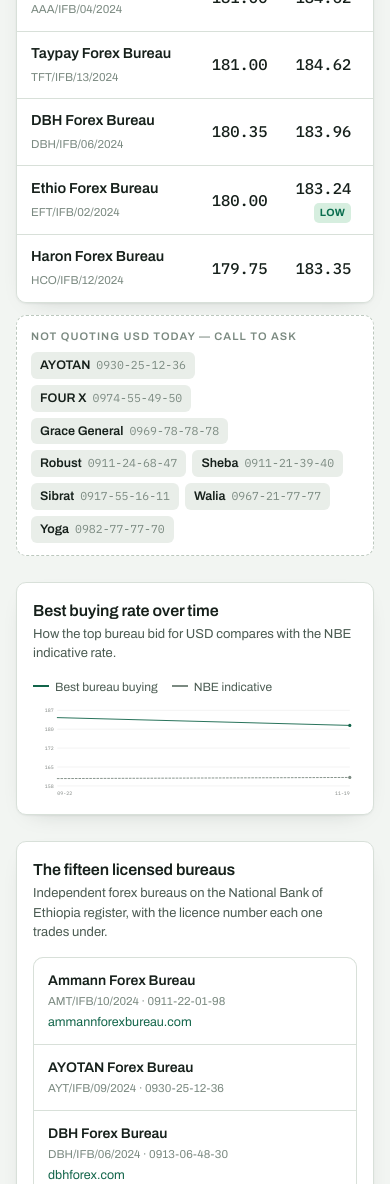
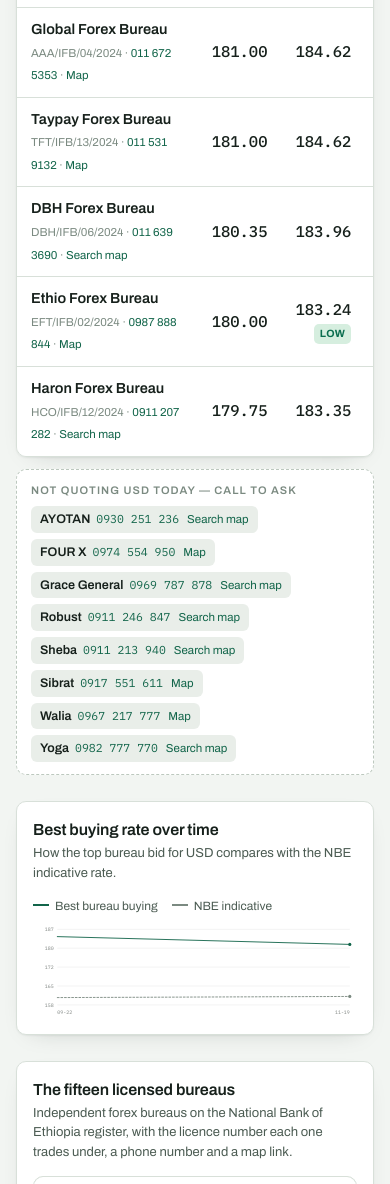
Before and after one commit to Bell-wiz/addis_forex, a plain HTML site: page index.html in a window 390 px wide. Shown: the part 816-2000 px from the top of the page. Drawn offline with Linux system fonts and the light colour scheme.

Commit message:
Add office phone, address and map link for each bureau
Phones and map links come from each bureau's own site or Google Maps
listing where available; otherwise the NBE register phone and a Google
Maps search link. rates.json is unchanged.

Co-Authored-By: Claude Opus 5.5 <noreply@anthropic.com>

```diff
--- a/index.html
+++ b/index.html
@@ -256,6 +256,11 @@
   .dir .l { font-size: 11.5px; color: var(--ink-3); margin-top: 2px; }
   .dir a { color: var(--accent); text-decoration: none; font-size: 12.5px; }
   .dir a:hover { text-decoration: underline; }
+  .dir .addr { font-size: 12.5px; color: var(--ink-2); margin-top: 4px; }
+  .dir .links { display: flex; flex-wrap: wrap; gap: 4px 12px; margin-top: 6px; }
+  .bmeta a, .silent li a { color: var(--accent); text-decoration: none; }
+  .bmeta a:hover, .silent li a:hover { text-decoration: underline; }
+  .silent li a.mp { font-family: inherit; margin-left: 8px; font-size: 11.5px; }
 
   footer.note { margin-top: 30px; font-size: 12px; color: var(--ink-3); line-height: 1.7; }
   footer.note strong { color: var(--ink-2); font-weight: 600; }
@@ -355,13 +360,14 @@
 
   <section class="panel">
     <h2>The fifteen licensed bureaus</h2>
-    <p class="lede">Independent forex bureaus on the National Bank of Ethiopia register, with the licence number each one trades under.</p>
+    <p class="lede">Independent forex bureaus on the National Bank of Ethiopia register, with the licence number each one trades under, a phone number and a map link.</p>
     <div class="dir" id="dir"></div>
   </section>
 
   <footer class="note">
     <strong>Reading the board.</strong> Buying is what the bureau pays you for foreign cash; selling is what it charges you. Rates are per one unit of currency, in birr. Some bureaus quote a selling rate that excludes a service fee of up to 2 percent &mdash; confirm the all-in figure at the counter before you transact.<br>
-    <strong>Sources.</strong> Bureau rates are read from each bureau&rsquo;s own published board where it has one, and entered by hand otherwise. The NBE indicative rate is the weighted average of the previous business day&rsquo;s interbank transactions and is a reference, not a price anyone is obliged to offer.
+    <strong>Sources.</strong> Bureau rates are read from each bureau&rsquo;s own published board where it has one, and entered by hand otherwise. The NBE indicative rate is the weighted average of the previous business day&rsquo;s interbank transactions and is a reference, not a price anyone is obliged to offer.<br>
+    <strong>Contacts.</strong> Phone numbers and map links come from each bureau&rsquo;s own website or Google Maps listing. Where neither gave one, the phone is the contact number on the NBE register. &ldquo;Search map&rdquo; runs a Google Maps search on the bureau&rsquo;s name and area, because no pinned listing for that office was found.
   </footer>
 </div>
 
@@ -380,23 +386,26 @@
     { code: "CNY", name: "Yuan" }
   ];
 
-  // Public register data (National Bank of Ethiopia, Independent Forex Bureaus).
+  // Licence data: National Bank of Ethiopia register of independent forex bureaus.
+  // Contacts (checked 19 Nov 2026): phone and map from the bureau's own website or its
+  // Google Maps listing; where neither had one, the phone is the NBE register contact
+  // and the map link is a Google Maps search (no confirmed location).
   var BUREAUS = [
-    { slug: "ammann",  name: "Ammann Forex Bureau",        lic: "AMT/IFB/10/2024", phone: "0911-22-01-98", site: "ammannforexbureau.com" },
-    { slug: "ayotan",  name: "AYOTAN Forex Bureau",        lic: "AYT/IFB/09/2024", phone: "0930-25-12-36", site: "" },
-    { slug: "dbh",     name: "DBH Forex Bureau",           lic: "DBH/IFB/06/2024", phone: "0913-06-48-30", site: "dbhforex.com" },
-    { slug: "ethio",   name: "Ethio Forex Bureau",         lic: "EFT/IFB/02/2024", phone: "0911-23-39-88", site: "" },
-    { slug: "fourx",   name: "FOUR X Forex Bureau",        lic: "DFI/IFB/03/2024", phone: "0974-55-49-50", site: "" },
-    { slug: "global",  name: "Global Forex Bureau",        lic: "AAA/IFB/04/2024", phone: "0911-22-32-68", site: "" },
-    { slug: "grace",   name: "Grace General Forex Bureau", lic: "GGT/IFB/14/2026", phone: "0969-78-78-78", site: "" },
-    { slug: "haron",   name: "Haron Forex Bureau",         lic: "HCO/IFB/12/2024", phone: "0911-20-72-82", site: "haronforex.com" },
-    { slug: "robust",  name: "Robust Forex Bureau",        lic: "RBG/IFB/01/2024", phone: "0911-24-68-47", site: "" },
-    { slug: "rooha",   name: "Rooha Forex Bureau",         lic: "RFT/IFB/07/2024", phone: "0915-99-00-07", site: "roohaforex.net" },
-    { slug: "sheba",   name: "Sheba Forex Bureau",         lic: "SFB/IFB/11/2024", phone: "0911-21-39-40", site: "" },
-    { slug: "sibrat",  name: "Sibrat Forex Bureau",        lic: "SIT/IFB/08/2024", phone: "0917-55-16-11", site: "" },
-    { slug: "taypay",  name: "Taypay Forex Bureau",        lic: "TFT/IFB/13/2024", phone: "0915-75-20-67", site: "" },
-    { slug: "walia",   name: "Walia Forex Bureau",         lic: "WFT/IFB/16/2026", phone: "0967-21-77-77", site: "" },
-    { slug: "yoga",    name: "Yoga Forex Bureau",          lic: "YOT/IFB/05/2024", phone: "0982-77-77-70", site: "" }
+    { slug: "ammann", name: "Ammann Forex Bureau", lic: "AMT/IFB/10/2024", phone: "0908 251 111", tel: "+251908251111", phoneSrc: "bureau site", addr: "Beherawi branch, National Theatre area, Churchill Ave", map: "https://maps.google.com/?q=9.0157,38.7525", site: "ammannforexbureau.com" },
+    { slug: "ayotan", name: "AYOTAN Forex Bureau", lic: "AYT/IFB/09/2024", phone: "0930 251 236", tel: "+251930251236", phoneSrc: "NBE register", addr: "", map: "https://www.google.com/maps/search/?api=1&query=AYOTAN%20Forex%20Bureau%2C%20Addis%20Ababa", site: "" },
+    { slug: "dbh", name: "DBH Forex Bureau", lic: "DBH/IFB/06/2024", phone: "011 639 3690", tel: "+251116393690", phoneSrc: "bureau site", addr: "Gumsa Tower, Bole Michael", map: "https://www.google.com/maps/search/?api=1&query=DBH%20Forex%20Bureau%2C%20Gumsa%20Tower%2C%20Bole%20Michael%2C%20Addis%20Ababa", site: "dbhforex.com" },
+    { slug: "ethio", name: "Ethio Forex Bureau", lic: "EFT/IFB/02/2024", phone: "0987 888 844", tel: "+251987888844", phoneSrc: "bureau site", addr: "Ethiopia Hotel branch, Yohannes St", map: "https://maps.app.goo.gl/3j6NTAQZ67rn9Dtz8", site: "ethioforextrading.com" },
+    { slug: "fourx", name: "FOUR X Forex Bureau", lic: "DFI/IFB/03/2024", phone: "0974 554 950", tel: "+251974554950", phoneSrc: "NBE register and Google listing", addr: "First floor, Ramada Hotel, Africa Ave", map: "https://www.google.com/maps/search/?api=1&query=4X%20Bureau%20De%20Change&query_place_id=ChIJ3adbbACFSxYR5hnYAtVwQls", site: "" },
+    { slug: "global", name: "Global Forex Bureau", lic: "AAA/IFB/04/2024", phone: "011 672 5353", tel: "+251116725353", phoneSrc: "bureau site", addr: "Berhane Adere Mall, Bole Medhanialem", map: "https://www.google.com/maps/search/?api=1&query=Global%20Forex%20Bureau%20Addis&query_place_id=ChIJnSUOuLiFSxYRIuTHZfj6bZY", site: "globalforexet.com" },
+    { slug: "grace", name: "Grace General Forex Bureau", lic: "GGT/IFB/14/2026", phone: "0969 787 878", tel: "+251969787878", phoneSrc: "NBE register", addr: "", map: "https://www.google.com/maps/search/?api=1&query=Grace%20General%20Forex%20Bureau%2C%20Addis%20Ababa", site: "" },
+    { slug: "haron", name: "Haron Forex Bureau", lic: "HCO/IFB/12/2024", phone: "0911 207 282", tel: "+251911207282", phoneSrc: "bureau site", addr: "Haron Tower", map: "https://www.google.com/maps/search/?api=1&query=Haron%20Forex%20Bureau%2C%20Haron%20Tower%2C%20Addis%20Ababa", site: "haronforex.com" },
+    { slug: "robust", name: "Robust Forex Bureau", lic: "RBG/IFB/01/2024", phone: "0911 246 847", tel: "+251911246847", phoneSrc: "NBE register", addr: "Near Saromaria Hotel, Bole Medhanialem", map: "https://www.google.com/maps/search/?api=1&query=Robust%20Forex%20Bureau%2C%20Saromaria%20Hotel%2C%20Bole%20Medhanialem%2C%20Addis%20Ababa", site: "" },
+    { slug: "rooha", name: "Rooha Forex Bureau", lic: "RFT/IFB/07/2024", phone: "0960 444 333", tel: "+251960444333", phoneSrc: "bureau site", addr: "Kasanchis (head office)", map: "https://www.google.com/maps/search/?api=1&query=Rooha%20Forex%20Bureau&query_place_id=ChIJS9z9egCFSxYRgm9Nzq7BaH4", site: "roohaforex.net" },
+    { slug: "sheba", name: "Sheba Forex Bureau", lic: "SFB/IFB/11/2024", phone: "0911 213 940", tel: "+251911213940", phoneSrc: "NBE register", addr: "", map: "https://www.google.com/maps/search/?api=1&query=Sheba%20Forex%20Bureau%2C%20Addis%20Ababa", site: "" },
+    { slug: "sibrat", name: "Sibrat Forex Bureau", lic: "SIT/IFB/08/2024", phone: "0917 551 611", tel: "+251917551611", phoneSrc: "NBE register and Google listing", addr: "Airport Rd, Bole", map: "https://www.google.com/maps/search/?api=1&query=Sibrat%20Forex%20Bureau&query_place_id=ChIJa7G9dl6FSxYRK2Hzd8Rb1A0", site: "" },
+    { slug: "taypay", name: "Taypay Forex Bureau", lic: "TFT/IFB/13/2024", phone: "011 531 9132", tel: "+251115319132", phoneSrc: "bureau site", addr: "Stadium branch", map: "https://maps.app.goo.gl/KES3uhmRn46s1n7K7", site: "taypayforexbureau.com" },
+    { slug: "walia", name: "Walia Forex Bureau", lic: "WFT/IFB/16/2026", phone: "0967 217 777", tel: "+251967217777", phoneSrc: "bureau site", addr: "Head office", map: "https://maps.app.goo.gl/WRjoNkT1CADd6QXU7", site: "waliaforexet.com" },
+    { slug: "yoga", name: "Yoga Forex Bureau", lic: "YOT/IFB/05/2024", phone: "0982 777 770", tel: "+251982777770", phoneSrc: "NBE register", addr: "Next to the EU office", map: "https://www.google.com/maps/search/?api=1&query=Yoga%20Forex%20Bureau%2C%20EU%20Delegation%2C%20Addis%20Ababa", site: "" }
   ];
   var BY_SLUG = {};
   BUREAUS.forEach(function (b) { BY_SLUG[b.slug] = b; });
@@ -436,6 +445,20 @@
     if (cls) e.className = cls;
     if (text !== undefined && text !== null) e.textContent = text;
     return e;
+  }
+
+  function telLink(b, cls) {
+    var a = el("a", cls || null, b.phone);
+    a.href = "tel:" + b.tel;
+    a.title = "Call " + b.name + (b.phoneSrc === "NBE register" ? " (number from the NBE register)" : "");
+    return a;
+  }
+  function mapLink(b, cls) {
+    var search = b.map.indexOf("/maps/search/") >= 0 && b.map.indexOf("query_place_id") < 0;
+    var a = el("a", cls || null, search ? "Search map" : "Map");
+    a.href = b.map; a.target = "_blank"; a.rel = "noopener";
+    a.title = search ? "Search Google Maps for " + b.name + (b.addr ? ", " + b.addr : "") + " (no pinned listing found)" : b.name + (b.addr ? ", " + b.addr : "");
+    return a;
   }
 
   function quotesFor(day, ccy) {
@@ -547,7 +570,11 @@
     silent.forEach(function (r) {
       var li = el("li");
       li.appendChild(el("b", null, r.name.replace(" Forex Bureau", "")));
-      li.appendChild(el("span", null, BY_SLUG[r.slug].phone));
+      var sb = BY_SLUG[r.slug];
+      var sp = el("span");
+      sp.appendChild(telLink(sb));
+      li.appendChild(sp);
+      if (sb.map) li.appendChild(mapLink(sb, "mp"));
       silentList.appendChild(li);
     });
 
@@ -556,7 +583,11 @@
 
       var td1 = el("td");
       td1.appendChild(el("span", "bname", r.name));
-      td1.appendChild(el("span", "bmeta", r.lic));
+      var rb = BY_SLUG[r.slug];
+      var meta = el("span", "bmeta", r.lic + " · ");
+      meta.appendChild(telLink(rb));
+      if (rb.map) { meta.appendChild(document.createTextNode(" · ")); meta.appendChild(mapLink(rb)); }
+      td1.appendChild(meta);
       tr.appendChild(td1);
 
       // buying
@@ -731,13 +762,18 @@
     BUREAUS.forEach(function (b) {
       var d = el("div");
       d.appendChild(el("div", "n", b.name));
-      d.appendChild(el("div", "l", b.lic + " · " + b.phone));
+      d.appendChild(el("div", "l", b.lic));
+      if (b.addr) d.appendChild(el("div", "addr", b.addr));
+      var lk = el("div", "links");
+      lk.appendChild(telLink(b));
+      if (b.map) lk.appendChild(mapLink(b));
       if (b.site) {
         var a = el("a", null, b.site);
         a.href = "https://" + b.site;
         a.target = "_blank"; a.rel = "noopener";
-        d.appendChild(a);
+        lk.appendChild(a);
       }
+      d.appendChild(lk);
       host.appendChild(d);
     });
   }
```
